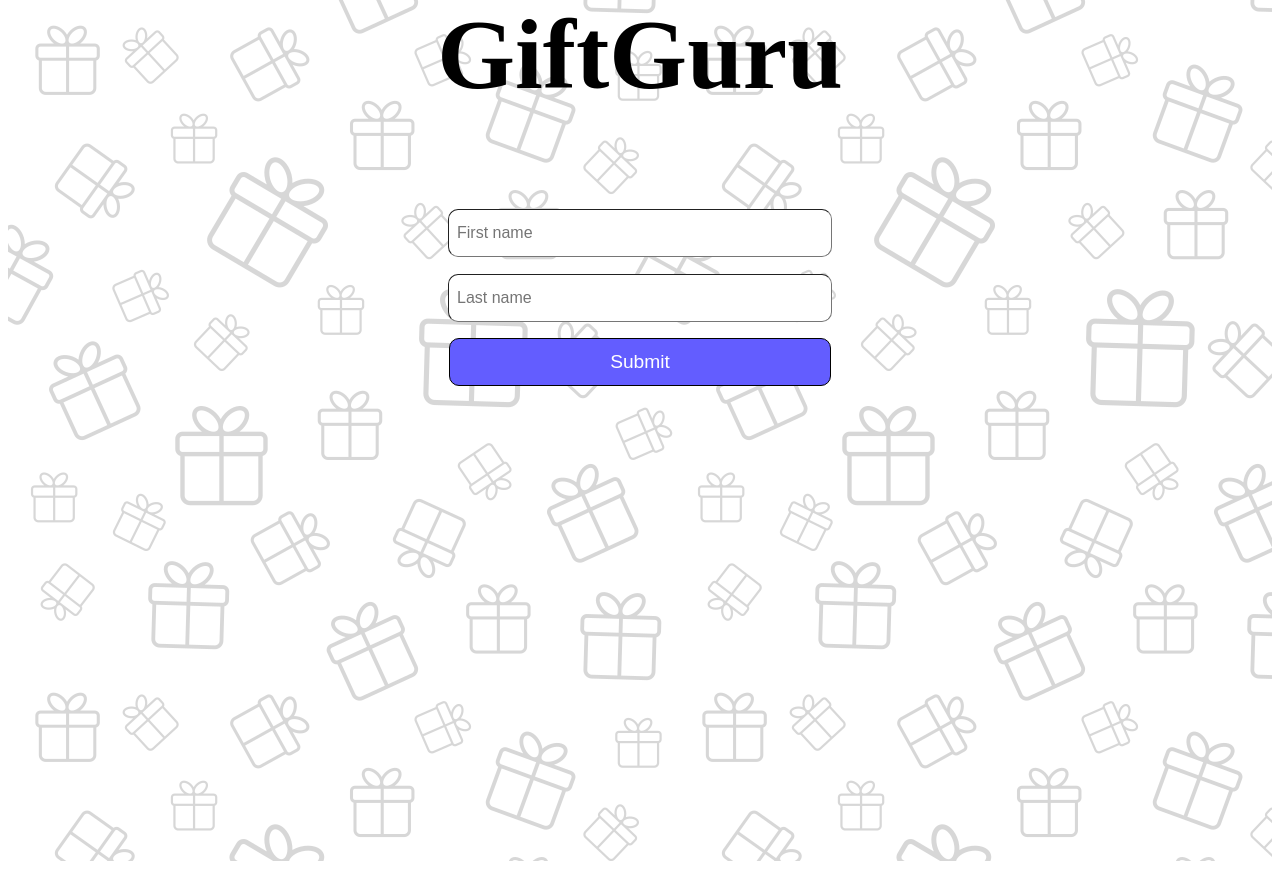
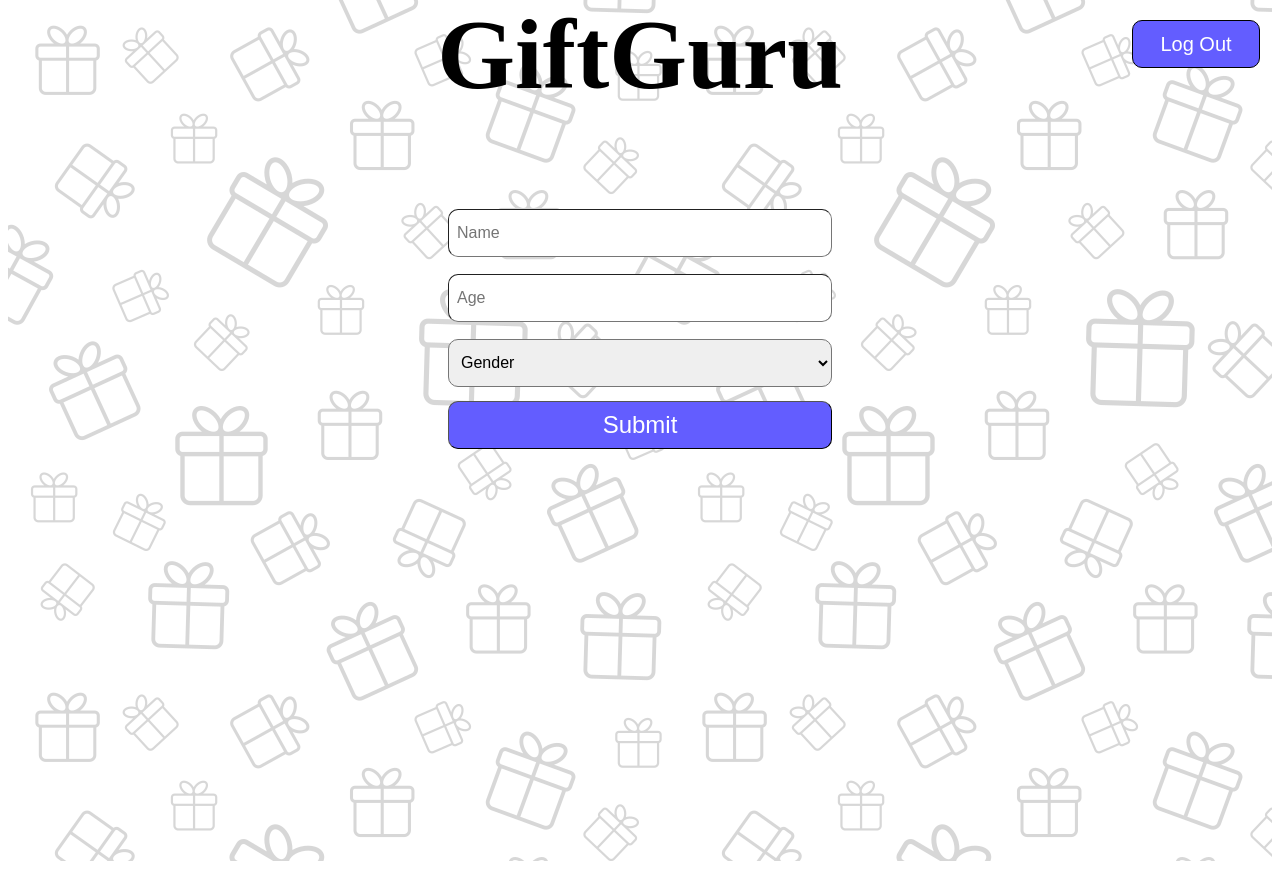
Before and after one commit to vatsalbora/GiftGuru, a React (Create React App) app: page /home in a window 1280 px wide. Built offline with nearby package versions, Linux system fonts and the light colour scheme.

Commit message:
App flow improved

```diff
--- a/src/components/choices.css
+++ /dev/null
@@ -1,16 +0,0 @@
-.Choices {
-    text-align: center;
-    background-image: url("../images/background.png");
-    background-size: "cover";
-    height: 108vh;
-    margin-top: -70px;
-    font-size: 50px;
-  }
-
-  .align {
-    float: center;
-    width: 400px;
-    height: 400px;
-    padding: 30px;
-    border-radius: 50px;
-  }
--- a/src/components/choices.js
+++ b/src/components/choices.js
@@ -1,12 +1,14 @@
 import React from "react";
-import './choices.css';
+import './styles.css';
+import LogoutButton from './logout.js'
 
 function Choices() {
   const shoe = require("../images/shoe.png");
   const perfume = require("../images/perfume.png");
   return (
-    <div className="Choices">
+    <div className="page">
         <h1>GiftGuru</h1>
+        <LogoutButton/>
         <p>Choose the one you prefer</p>
         <img src={shoe} alt="Shoe" className="align"/>
         <img src={perfume} alt="Perfume" className="align"/>
--- a/src/components/home.css
+++ /dev/null
@@ -1,28 +0,0 @@
-.Home {
-    text-align: center;
-    background-image: url("../images/background.png");
-    background-size: "cover";
-    height: 108vh;
-    margin-top: -70px;
-    font-size: 50px;
-  }
-  form {
-    margin: 5rem auto 0;
-    width: 24rem;
-  }
-  form input, form select {
-    padding: 0 0.5rem;
-    width: inherit;
-    height: 3rem;
-    font-size: 1rem;
-    border-radius: 10px;
-    border-width: thin;
-    box-sizing: border-box;
-  }
-  #submit {
-    height: 3rem;
-    font-size: 1.2rem;
-    color: #fff;
-    background: #635dff;
-    cursor: pointer;
-  }
--- a/src/components/home.js
+++ b/src/components/home.js
@@ -1,28 +1,27 @@
 import React from "react";
-import './home.css';
-import styled from 'styled-components';
+import './styles.css';
 import { Link } from 'react-router-dom'
-
-const Button = styled.button`
-  padding: 20px 160px;
-  cursor: pointer;
-  font-size: 26px;
-  border-radius: 10px;
-  border: 1px solid black;
-  display: inline-flex;
-  align-items: center;
-`
+import LogoutButton from './logout.js'
 
 function Home() {
     return (
-        <div className="Home">
+        <div className="page">
             <h1>GiftGuru</h1>
+            <LogoutButton/>
             <form>
-                <input name="firstName" placeholder="First name" required/>
-                <input name="lastName" placeholder="Last name" required/>
+                <input name="Name" placeholder="Name" required/>
+                <input name="age" placeholder="Age" required/>
+                <select name="gender" required>
+                    <option value="" disabled selected>Gender</option>
+                    <option value="Woman">Woman</option>
+                    <option value="Man">Man</option>
+                    <option value="Transgender">Transgender</option>
+                    <option value="Non-Binary/Non-Conforming">Non-Binary/Non-Conforming</option>
+                    <option value="Prefer Not To Say">Prefer Not To Say</option>
+                    </select>
             </form>
                 <Link to="/requirements" style={{ textDecoration: 'none', color: '#FFF' }}>
-                    <Button id="submit">Submit</Button>
+                    <button className="submit">Submit</button>
                 </Link>
         </div>
     );
--- a/src/components/login.js
+++ b/src/components/login.js
@@ -1,18 +1,10 @@
 import { useAuth0 } from "@auth0/auth0-react";
 import React from "react";
+import './styles.css';
 
 const LoginButton = () => {
   const { loginWithRedirect } = useAuth0();
-
-  return <button onClick={() => loginWithRedirect()}>Log In</button>;
+  return <button className = 'login' onClick={() => loginWithRedirect()}>Log In</button>;
 };
 
 export default LoginButton;
-
-// const Login = () => {
-//   const { loginWithRedirect } = useAuth0();
-
-//   return loginWithRedirect();
-// };
-
-// export default Login;
--- a/src/components/logout.js
+++ b/src/components/logout.js
@@ -1,24 +1,15 @@
 import { useAuth0 } from "@auth0/auth0-react";
 import React from "react";
+import './styles.css';
 
 const LogoutButton = () => {
   const { logout } = useAuth0();
 
   return (
-    <button onClick={() => logout({ logoutParams: { returnTo: window.location.origin } })}>
+    <button className = "logout" onClick={() => logout({ logoutParams: { returnTo: window.location.origin } })}>
       Log Out
     </button>
   );
 };
 
 export default LogoutButton;
-
-// const Logout = () => {
-//     const { logout } = useAuth0();
-
-//     return (
-//       logout({ logoutParams: { returnTo: window.location.origin } })
-//     );
-//   };
-
-// export default Logout;
--- a/src/components/requirements.css
+++ /dev/null
@@ -1,8 +0,0 @@
-.Requirements {
-    text-align: center;
-    background-image: url("../images/background.png");
-    background-size: "cover";
-    height: 108vh;
-    margin-top: -70px;
-    font-size: 50px;
-  }
--- a/src/components/requirements.js
+++ b/src/components/requirements.js
@@ -1,30 +1,21 @@
 import React from "react";
-import './requirements.css';
-import styled from 'styled-components';
+import './styles.css';
 import { Link } from 'react-router-dom'
-
-const Button = styled.button`
-  padding: 20px 160px;
-  cursor: pointer;
-  font-size: 26px;
-  border-radius: 10px;
-  border: 1px solid black;
-  display: inline-flex;
-  align-items: center;
-`
+import LogoutButton from './logout.js'
 
 function Requirements() {
   return (
-    <div className="Requirements">
+    <div className="page">
         <h1>GiftGuru</h1>
+        <LogoutButton/>
         <form>
             <input name="name" placeholder="Recepient's Name" required />
             <input name="age" placeholder="Recepient's Age" required />
             <input name="budget" placeholder="What is your budget?" required />
             <input name="pinterest" placeholder="Recepient's Pinterest profile link (if applicable)" />
         </form>
-          <Link to="/choices" style={{ textDecoration: 'none', color: '#FFF' }}>
-            <Button id="submit">Submit</Button>
+        <Link to="/choices" style={{ textDecoration: 'none', color: '#FFF' }}>
+          <button className="submit">Submit</button>
           </Link>
     </div>
   );
--- a/src/components/start.js
+++ b/src/components/start.js
@@ -1,14 +1,12 @@
 import React from "react";
 import Login from "./login.js";
-import Logout from "./logout.js";
 
 function Start() {
   return (
     <div className = "Start">
-      <h1>test</h1>
+      <h1>Welcome to GiftGuru</h1>
+      <p>Login to get started</p>
       <Login/>
-      <Logout/>
-      <h1>test</h1>
     </div>
   );
 }
--- /dev/null
+++ b/src/components/styles.css
@@ -0,0 +1,66 @@
+.page {
+    text-align: center;
+    background-image: url("../images/background.png");
+    background-size: "cover";
+    align-items: center;
+    height: 100vh;
+    margin-top: -70px;
+    font-size: 50px;
+  }
+.align {
+  float: center;
+  width: 400px;
+  height: 400px;
+  padding: 30px;
+  border-radius: 50px;
+}
+.login {
+  padding: 20px 160px;
+  cursor: pointer;
+  font-size: 26px;
+  border-radius: 10px;
+  border: 1px solid black;
+  align-items: center;
+  color: #fff;
+  background: #635dff;
+}
+.logout {
+  position: absolute;
+  top: 20px;
+  right: 20px;
+  cursor: pointer;
+  font-size: 20px;
+  border-radius: 10px;
+  border: 1px solid black;
+  color: #fff;
+  background: #635dff;
+  width: 8rem;
+  height: 3rem;
+}
+.submit {
+  height: 3rem;
+  font-size: 1.2rem;
+  color: #fff;
+  background: #635dff;
+  cursor: pointer;
+  padding: 0 0.5rem;
+  width: 24rem;
+  height: 3rem;
+  font-size: 1.5rem;
+  border-radius: 10px;
+  border-width: thin;
+  box-sizing: border-box;
+}
+form {
+  margin: 5rem auto 0;
+  width: 24rem;
+}
+form input, form select {
+  padding: 0 0.5rem;
+  width: inherit;
+  height: 3rem;
+  font-size: 1rem;
+  border-radius: 10px;
+  border-width: thin;
+  box-sizing: border-box;
+}
--- a/src/index.js
+++ b/src/index.js
@@ -9,7 +9,7 @@ ReactDOM.render(
     domain="dev-ui5za6ruy46vzp05.us.auth0.com"
     clientId="htU6gq9uUlSSvBUgjf1q4TRAe1a4MbjM"
     authorizationParams={{
-      redirect_uri: window.location.origin
+      redirect_uri: window.location.origin + "/home"
     }}
   >
     <App />
```
